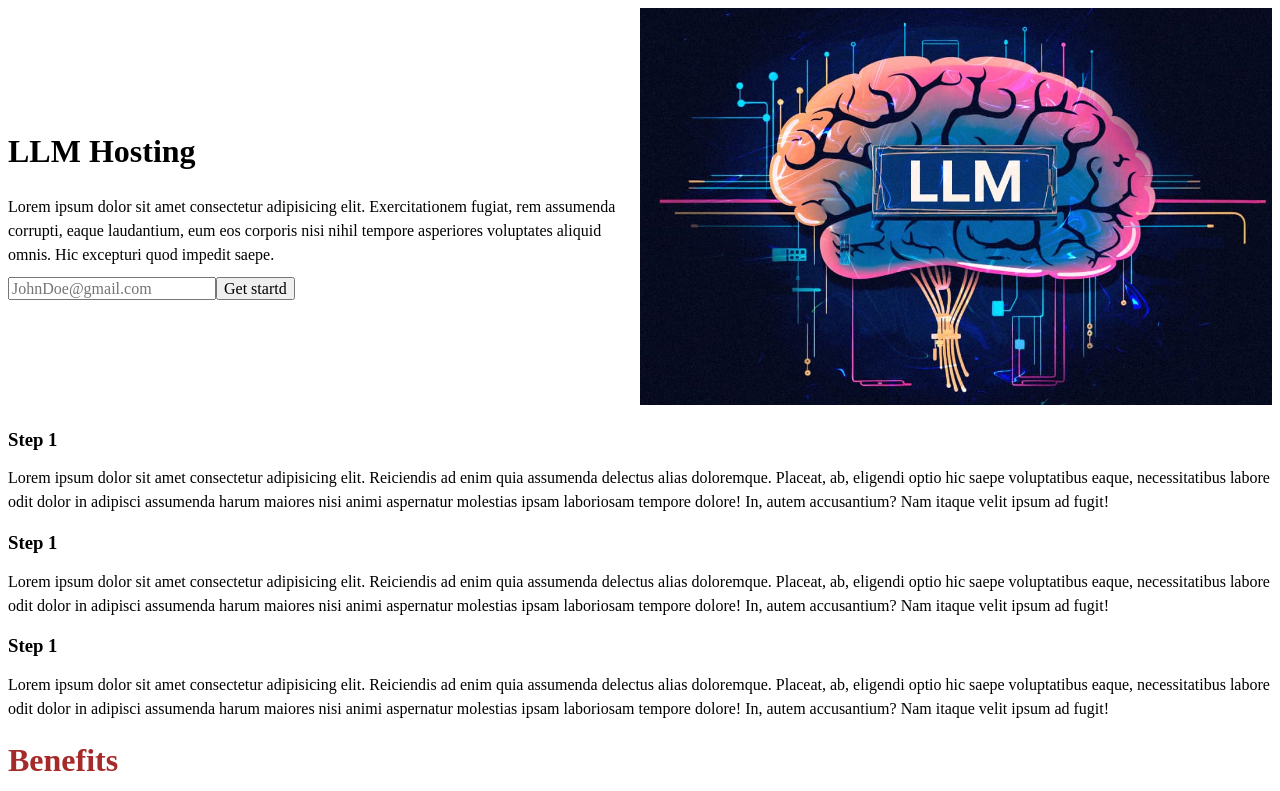
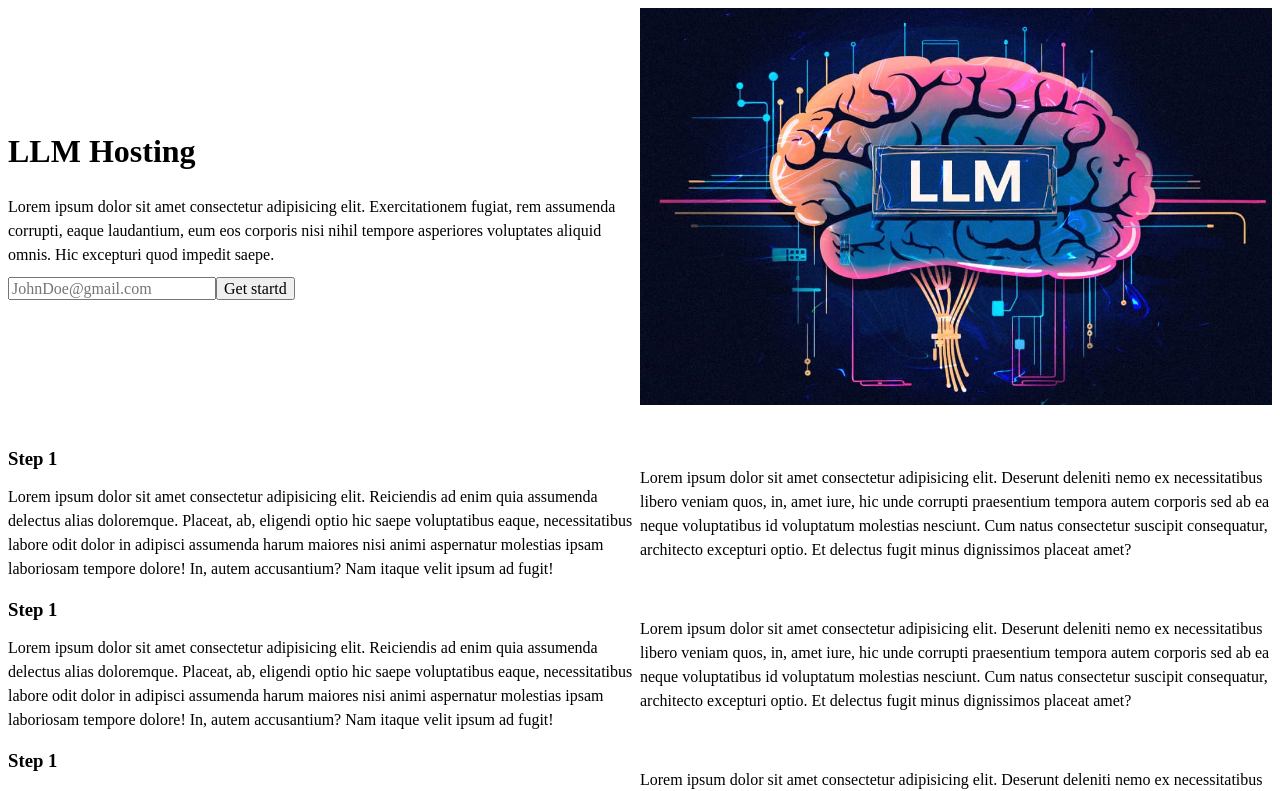
Before and after one commit to BuraYu/LLM-landing-page, a React (Create React App) app: page / in a window 1280 px wide. Shown: the top 791 px of the page. Built offline with nearby package versions, Linux system fonts and the light colour scheme.

Commit message:
add basic style for steps component

```diff
--- a/src/Components/Steps.css
+++ b/src/Components/Steps.css
@@ -2,3 +2,20 @@
   max-width: 1400px;
   margin-top: 25px;
 }
+
+.steps-step--container {
+  width: 100%;
+  display: flex;
+  align-items: center;
+}
+
+.steps-step-information {
+  width: 50%;
+  display: flex;
+  flex-direction: column;
+  justify-content: center;
+}
+
+.img-placeholder {
+  width: 50%;
+}
--- a/src/Components/Steps.jsx
+++ b/src/Components/Steps.jsx
@@ -4,37 +4,70 @@ import "./Steps.css";
 export default function Steps() {
   return (
     <div className="steps">
-      <div className="steps-step1--container">
-        <h3 className="steps-step1--header">Step 1</h3>
-        <p className="steps-step1--description">
-          Lorem ipsum dolor sit amet consectetur adipisicing elit. Reiciendis ad
-          enim quia assumenda delectus alias doloremque. Placeat, ab, eligendi
-          optio hic saepe voluptatibus eaque, necessitatibus labore odit dolor
-          in adipisci assumenda harum maiores nisi animi aspernatur molestias
-          ipsam laboriosam tempore dolore! In, autem accusantium? Nam itaque
-          velit ipsum ad fugit!
+      <div className="steps-step--container">
+        <div className="steps-step-information">
+          <h3 className="steps-step--header">Step 1</h3>
+          <p className="steps-step--description">
+            Lorem ipsum dolor sit amet consectetur adipisicing elit. Reiciendis
+            ad enim quia assumenda delectus alias doloremque. Placeat, ab,
+            eligendi optio hic saepe voluptatibus eaque, necessitatibus labore
+            odit dolor in adipisci assumenda harum maiores nisi animi aspernatur
+            molestias ipsam laboriosam tempore dolore! In, autem accusantium?
+            Nam itaque velit ipsum ad fugit!
+          </p>
+        </div>
+        {/* 'insert image instead of <p>' */}
+        <p className="img-placeholder">
+          Lorem ipsum dolor sit amet consectetur adipisicing elit. Deserunt
+          deleniti nemo ex necessitatibus libero veniam quos, in, amet iure, hic
+          unde corrupti praesentium tempora autem corporis sed ab ea neque
+          voluptatibus id voluptatum molestias nesciunt. Cum natus consectetur
+          suscipit consequatur, architecto excepturi optio. Et delectus fugit
+          minus dignissimos placeat amet?
         </p>
       </div>
-      <div className="steps-step2--container">
-        <h3 className="steps-step2--header">Step 1</h3>
-        <p className="steps-step2--description">
-          Lorem ipsum dolor sit amet consectetur adipisicing elit. Reiciendis ad
-          enim quia assumenda delectus alias doloremque. Placeat, ab, eligendi
-          optio hic saepe voluptatibus eaque, necessitatibus labore odit dolor
-          in adipisci assumenda harum maiores nisi animi aspernatur molestias
-          ipsam laboriosam tempore dolore! In, autem accusantium? Nam itaque
-          velit ipsum ad fugit!
+      <div className="steps-step--container">
+        <div className="steps-step-information">
+          <h3 className="steps-step--header">Step 1</h3>
+          <p className="steps-step--description">
+            Lorem ipsum dolor sit amet consectetur adipisicing elit. Reiciendis
+            ad enim quia assumenda delectus alias doloremque. Placeat, ab,
+            eligendi optio hic saepe voluptatibus eaque, necessitatibus labore
+            odit dolor in adipisci assumenda harum maiores nisi animi aspernatur
+            molestias ipsam laboriosam tempore dolore! In, autem accusantium?
+            Nam itaque velit ipsum ad fugit!
+          </p>
+        </div>
+        {/* 'insert image instead of <p>' */}
+        <p className="img-placeholder">
+          Lorem ipsum dolor sit amet consectetur adipisicing elit. Deserunt
+          deleniti nemo ex necessitatibus libero veniam quos, in, amet iure, hic
+          unde corrupti praesentium tempora autem corporis sed ab ea neque
+          voluptatibus id voluptatum molestias nesciunt. Cum natus consectetur
+          suscipit consequatur, architecto excepturi optio. Et delectus fugit
+          minus dignissimos placeat amet?
         </p>
       </div>
-      <div className="steps-step3--container">
-        <h3 className="steps-step3--header">Step 1</h3>
-        <p className="steps-step3--description">
-          Lorem ipsum dolor sit amet consectetur adipisicing elit. Reiciendis ad
-          enim quia assumenda delectus alias doloremque. Placeat, ab, eligendi
-          optio hic saepe voluptatibus eaque, necessitatibus labore odit dolor
-          in adipisci assumenda harum maiores nisi animi aspernatur molestias
-          ipsam laboriosam tempore dolore! In, autem accusantium? Nam itaque
-          velit ipsum ad fugit!
+      <div className="steps-step--container">
+        <div className="steps-step-information">
+          <h3 className="steps-step--header">Step 1</h3>
+          <p className="steps-step--description">
+            Lorem ipsum dolor sit amet consectetur adipisicing elit. Reiciendis
+            ad enim quia assumenda delectus alias doloremque. Placeat, ab,
+            eligendi optio hic saepe voluptatibus eaque, necessitatibus labore
+            odit dolor in adipisci assumenda harum maiores nisi animi aspernatur
+            molestias ipsam laboriosam tempore dolore! In, autem accusantium?
+            Nam itaque velit ipsum ad fugit!
+          </p>
+        </div>
+        {/* 'insert image instead of <p>' */}
+        <p className="img-placeholder">
+          Lorem ipsum dolor sit amet consectetur adipisicing elit. Deserunt
+          deleniti nemo ex necessitatibus libero veniam quos, in, amet iure, hic
+          unde corrupti praesentium tempora autem corporis sed ab ea neque
+          voluptatibus id voluptatum molestias nesciunt. Cum natus consectetur
+          suscipit consequatur, architecto excepturi optio. Et delectus fugit
+          minus dignissimos placeat amet?
         </p>
       </div>
     </div>
```
